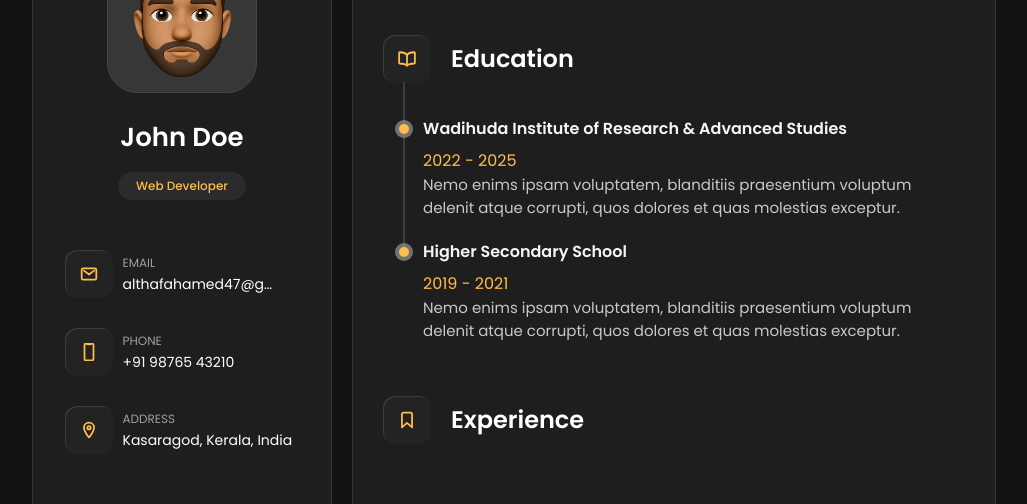
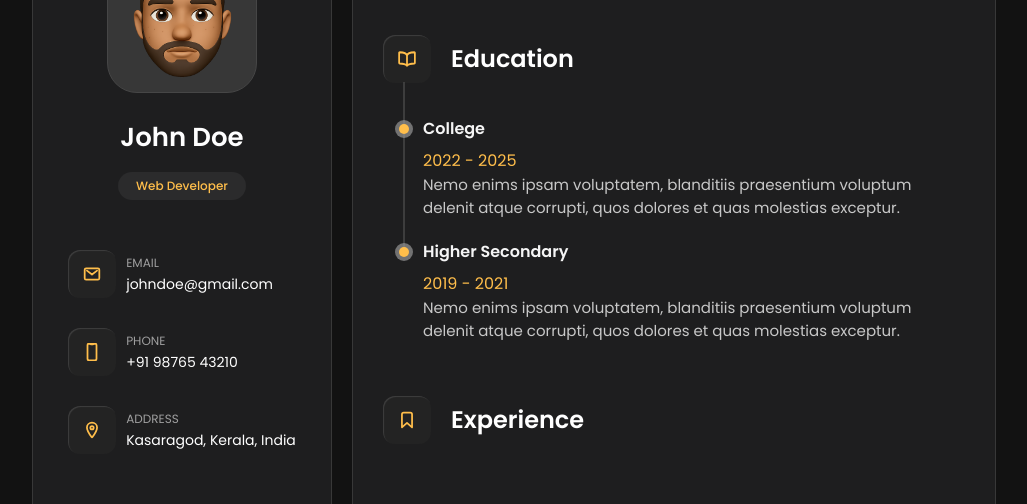
Before and after one commit to althafahmd/Personal-Portfolio-Website, a plain HTML site: page index.html in a window 1280 px wide. Both pictures are taken after a click on the button "Resume". Shown: the part 168-672 px from the top of the page, without its empty margins (126-1153 px from the left). Drawn offline with nearby package versions, Linux system fonts and the light colour scheme.

Commit message:
Update index.html

```diff
--- a/index.html
+++ b/index.html
@@ -37,7 +37,7 @@
             </div>
             <div class="info-item-detail">
               <p class="info-title">EMAIL</p>
-              <a href="mailto:johndoe47@gmail.com" class="info-link email">althafahamed47@gmail.com</a>
+              <a href="mailto:johndoe@gmail.com" class="info-link email">johndoe@gmail.com</a>
             </div>
           </li>
 
@@ -47,7 +47,7 @@
             </div>
             <div class="info-item-detail">
               <p class="info-title">PHONE</p>
-              <a href="tel:+918848851328" class="info-link">+91 98765 43210</a>
+              <a href="tel:+919876543210" class="info-link">+91 98765 43210</a>
             </div>
           </li>
 
@@ -209,7 +209,7 @@
           <ul class="timeline-list">
             <li class="timeline-item">
               <h4 class="timeline-item-title">
-                Wadihuda Institute of Research & Advanced Studies
+                College
               </h4>
 
               <span>2022 - 2025</span>
@@ -223,7 +223,7 @@
 
             <li class="timeline-item">
               <h4 class="timeline-item-title">
-                Higher Secondary School
+                Higher Secondary
               </h4>
 
               <span>2019 - 2021</span>
```
